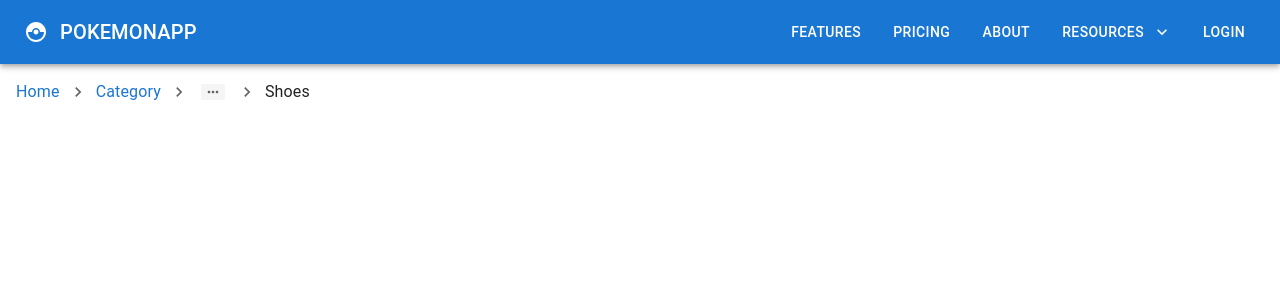
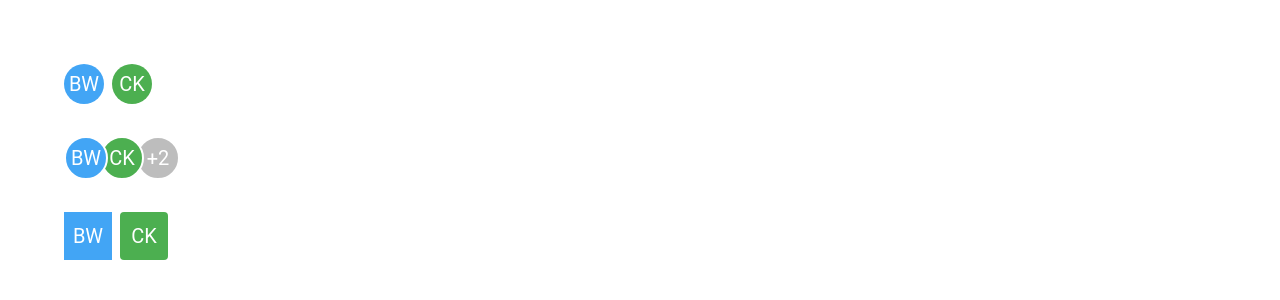
Before and after one commit to dmohindru/react-typescript-mui-tutorial-01, a React (Create React App) app: page / in a window 1280 px wide. Shown: the top 300 px of the page. Built offline with nearby package versions, Linux system fonts and the light colour scheme.

Commit message:
Added example for navigation and data display components

```diff
--- a/src/App.css
+++ b/src/App.css
@@ -2,7 +2,7 @@ body {
   /* background-color: #eeeeee; */
 }
 .App {
-  /* padding: 4rem; */
+  padding: 4rem;
 }
 
 .App-logo {
--- a/src/App.tsx
+++ b/src/App.tsx
@@ -16,6 +16,10 @@ import { MuiImageList } from './components/MuiImageList';
 import { MuiNavbar } from './components/MuiNavbar';
 import { MuiLink } from './components/MuiLink';
 import { MuiBreadcrumbs } from './components/MuiBreadcrumbs';
+import { MuiDrawer } from './components/MuiDrawer';
+import { MuiSpeedDial } from './components/MuiSpeedDial';
+import { MuiBottomNavigation } from './components/MuiBottomNavigation';
+import { MuiAvatar } from './components/MuiAvatar';
 
 function App() {
   return (
@@ -34,8 +38,12 @@ function App() {
       {/* <MuiCard /> */}
       {/* <MuiAccordion /> */}
       {/* <MuiImageList /> */}
-      <MuiNavbar />
-      <MuiBreadcrumbs />
+      {/* <MuiNavbar /> */}
+      {/* <MuiBreadcrumbs /> */}
+      {/* <MuiDrawer /> */}
+      {/* <MuiSpeedDial /> */}
+      {/* <MuiBottomNavigation /> */}
+      <MuiAvatar />
     </div>
   );
 }
--- /dev/null
+++ b/src/components/MuiAvatar.tsx
@@ -0,0 +1,24 @@
+import { Stack, Avatar, AvatarGroup } from "@mui/material"
+export const MuiAvatar = () => {
+    return (
+        <Stack spacing={4}>
+            <Stack direction='row' spacing={1}>
+                <Avatar sx={{backgroundColor: 'primary.light'}}>BW</Avatar>
+                <Avatar sx={{backgroundColor: 'success.light'}}>CK</Avatar>
+            </Stack>
+            <Stack direction='row' spacing={1}>
+                <AvatarGroup max={3}>
+                    <Avatar sx={{backgroundColor: 'primary.light'}}>BW</Avatar>
+                    <Avatar sx={{backgroundColor: 'success.light'}}>CK</Avatar>
+                    <Avatar src='https://randomuser.me/api/portraits/women/79.jpg' alt='Jane Doe'/>
+                    <Avatar src='https://randomuser.me/api/portraits/men/51.jpg' alt='Jane Doe'/>
+                </AvatarGroup>
+            </Stack>
+            <Stack direction='row' spacing={1}>
+                <Avatar variant='square' sx={{backgroundColor: 'primary.light', width: 48, height: 48}}>BW</Avatar>
+                <Avatar variant='rounded' sx={{backgroundColor: 'success.light', width: 48, height: 48}}>CK</Avatar>
+            </Stack>
+        </Stack>
+    )
+
+}
--- /dev/null
+++ b/src/components/MuiBottomNavigation.tsx
@@ -0,0 +1,23 @@
+import { BottomNavigation, BottomNavigationAction } from '@mui/material';
+import HomeIcon from '@mui/icons-material/Home';
+import FavoriteIcon from '@mui/icons-material/Favorite';
+import PersonIcon from '@mui/icons-material/Person';
+import { useState } from 'react';
+
+export const MuiBottomNavigation = () => {
+    const [value, setValue] = useState(0);
+
+    return (
+        <BottomNavigation
+            sx={{width: '100%', position: 'absolute', bottom: 0}}
+            value={value}
+            onChange={(event, newValue) => {setValue(newValue)}}
+            showLabels
+        >
+            <BottomNavigationAction label='Home' icon={<HomeIcon />} />
+            <BottomNavigationAction label='Favorites' icon={<FavoriteIcon />} />
+            <BottomNavigationAction label='Profile' icon={<PersonIcon />} />
+        </BottomNavigation>
+
+    );
+}
--- /dev/null
+++ b/src/components/MuiDrawer.tsx
@@ -0,0 +1,30 @@
+import { Drawer, Box, Typography, IconButton } from "@mui/material";
+import MenuIcon from '@mui/icons-material/Menu';
+
+import { useState } from "react";
+
+export const MuiDrawer = () => {
+    const [isDrawerOpen, setIsDrawerOpen] = useState<boolean>(false);
+    return (
+        <>
+            <IconButton
+                size='large'
+                edge='start'
+                color='inherit'
+                aria-label='logo'
+                onClick={() => setIsDrawerOpen(true)} >
+                <MenuIcon />
+            </IconButton>
+            <Drawer
+                anchor='left'
+                open={isDrawerOpen}
+                onClose={() => setIsDrawerOpen(false)}>
+                <Box p={2} width='250px' textAlign='center' role='presentation'>
+                    <Typography variant='h6' component='div'>
+                        Side Panel
+                    </Typography>
+                </Box>
+            </Drawer>
+        </>
+    );
+}
--- /dev/null
+++ b/src/components/MuiSpeedDial.tsx
@@ -0,0 +1,19 @@
+import { SpeedDial, SpeedDialAction, SpeedDialIcon } from '@mui/material';
+import CopyIcon from '@mui/icons-material/FileCopyOutlined';
+import PrintIcon from '@mui/icons-material/Print';
+import ShareIcon from '@mui/icons-material/Share';
+import EditIcon from '@mui/icons-material/Edit';
+
+
+export const MuiSpeedDial = () => {
+    return (
+        <SpeedDial
+            ariaLabel='Navigation speed dial'
+            sx={{position: 'absolute', bottom: 16, right: 16}}
+            icon={<SpeedDialIcon openIcon={<EditIcon />} />}>
+            <SpeedDialAction icon={<CopyIcon />} tooltipTitle='Copy' tooltipOpen/>
+            <SpeedDialAction icon={<PrintIcon />} tooltipTitle='Print' tooltipOpen/>
+            <SpeedDialAction icon={<ShareIcon />} tooltipTitle='Share' tooltipOpen/>
+        </SpeedDial>
+    );
+}
```
